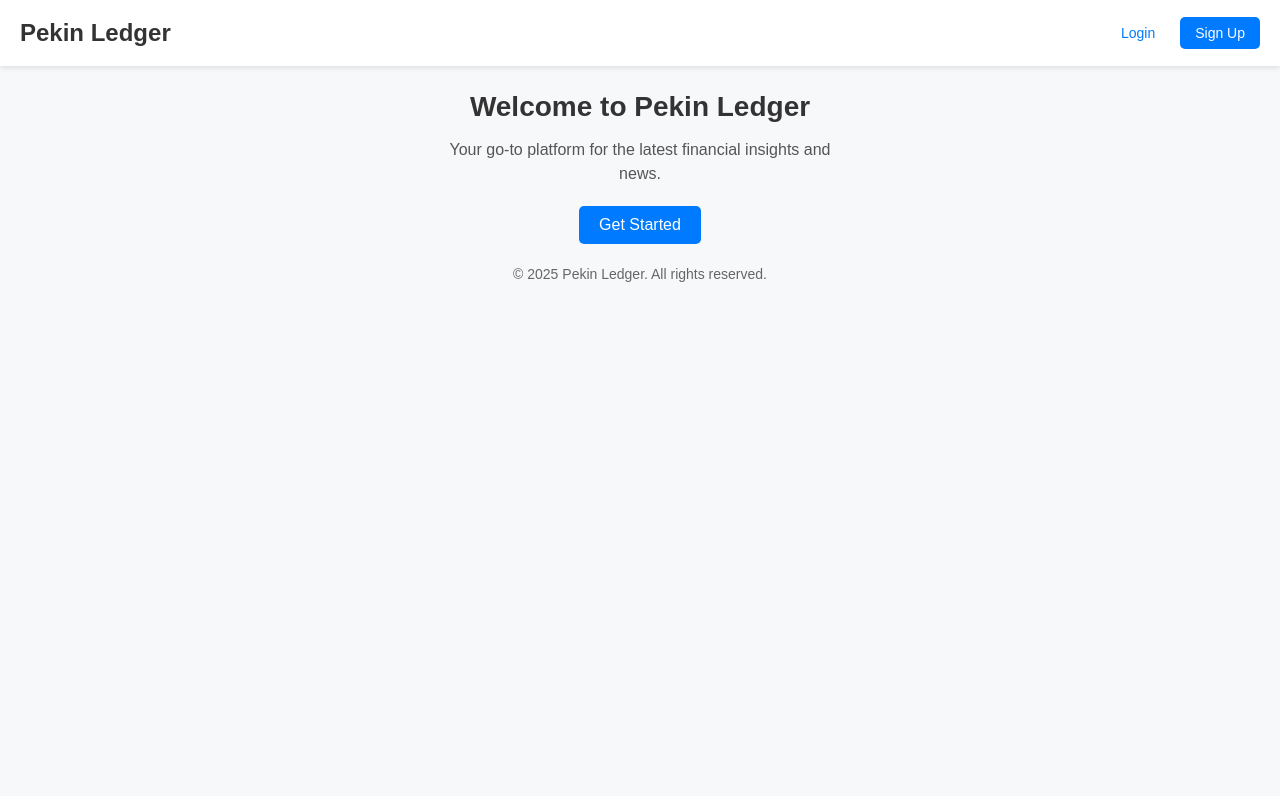
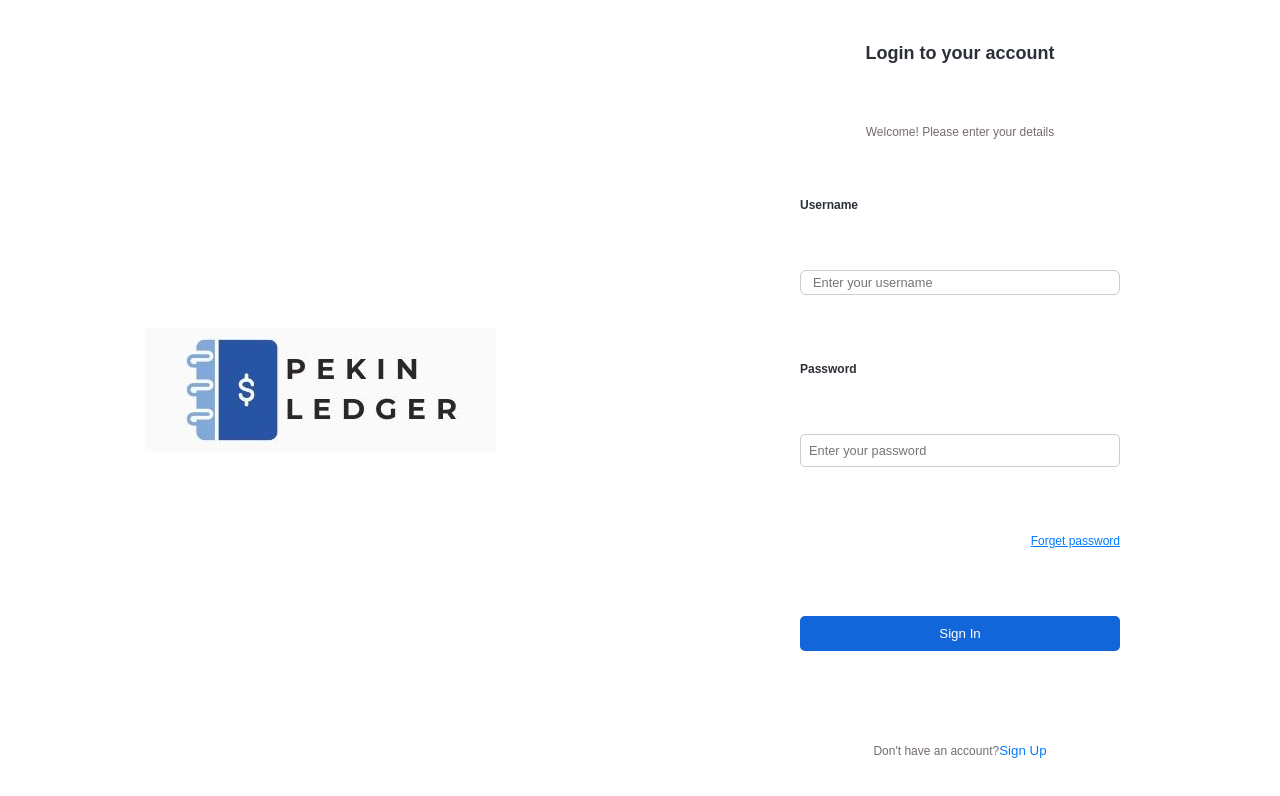
Before and after one commit to Pekin-Software/Pekin-Ledger_Front-End, a React (Vite) app: page / in a window 1280 px wide. Shown: the top 796 px of the page. Built offline with nearby package versions, Linux system fonts and the light colour scheme; what chartjs-plugin-datalabels would draw is missing.

Commit message:
fix landing page for app

```diff
--- a/src/App.jsx
+++ b/src/App.jsx
@@ -1,66 +1,8 @@
-// import React, { useEffect, useState } from "react";
-// import { Routes, Route, useNavigate } from "react-router-dom";
-// import AdminDashboard from "./components/Admin Dashboard/admindashboard";
-// import ManagerDashboard from "./components/Manager Dashboard/managerdashboard";
-// import CashierDashboard from "./components/Cashier Dashboard/cashierdashboard";
-// import LandingPage from "./components/landingpage";
-// import "./App.css";
-// import Authentication from "./components/Authentications/authentication";
-// import Cookies from "js-cookie";
-// import AppProviders from "./contexts/AppProviders";
-
-// function App() {
-//   const navigate = useNavigate();
-//   const [userRole, setUserRole] = useState(Cookies.get("role") || null);
-//   const [tenant, setTenant] = useState(Cookies.get("tenant") || null);
-
-//   useEffect(() => {
-//     const role = Cookies.get("role");
-//     const tenant = Cookies.get("tenant");
-//     setUserRole(role);
-//     setTenant(tenant);
-
-//     // If userRole exists, redirect to the appropriate dashboard
-//     if (role === "Cashier") {
-//       navigate("/point-of-sale");
-//     } else if (role === "Manager") {
-//       navigate("/store-inventory");
-//     } else if (role === "Admin") {
-//       navigate("/general-inventory");
-//     } else {
-//       navigate("/")
-//     }
-
-//   }, [navigate]);
-
-
-//   return (
-//    <AppProviders>
-//      <div className="landing-container">
-//       <Routes>
-//         <Route path="/login" element={<Authentication defaultSignIn={true} navigate={useNavigate()} />} />
-//         <Route path="/signup" element={<Authentication defaultSignIn={false} />} />
-
-//         <Route path="/general-inventory" element={userRole === "Admin" ? <AdminDashboard /> : <Authentication defaultSignIn={true} />} />
-//         <Route path="/store-inventory" element={userRole === "Manager" ? <ManagerDashboard /> : <Authentication defaultSignIn={true} />} />
-//         <Route path="/point-of-sale" element={userRole === "Cashier" ? <CashierDashboard /> : <Authentication defaultSignIn={true} />} />
-
-//         {/* Landing Page */}
-//         <Route path="/" element={<LandingPage />}/>
-//       </Routes>
-//     </div>
-//    </AppProviders>
-//   );
-// }
-
-// export default App;
-
 import React, { useEffect, useState } from "react";
 import { Routes, Route, useNavigate } from "react-router-dom";
 import AdminDashboard from "./components/Admin Dashboard/admindashboard";
 import ManagerDashboard from "./components/Manager Dashboard/managerdashboard";
 import CashierDashboard from "./components/Cashier Dashboard/cashierdashboard";
-import LandingPage from "./components/landingpage";
 import Authentication from "./components/Authentications/authentication";
 import Cookies from "js-cookie";
 import AppProviders from "./contexts/AppProviders";
@@ -97,9 +39,8 @@ function App() {
 
   return (
     <AppProviders>
-      <div className="landing-container">
         <Routes>
-          <Route path="/login" element={<Authentication defaultSignIn={true} />} />
+          <Route path="/" element={<Authentication defaultSignIn={true} />} />
           <Route path="/signup" element={<Authentication defaultSignIn={false} />} />
 
           <Route
@@ -120,11 +61,7 @@ function App() {
               userRole === "Cashier" ? <CashierDashboard /> : <Authentication defaultSignIn={true} />
             }
           />
-
-          {/* Landing Page */}
-          <Route path="/" element={<LandingPage />} />
         </Routes>
-      </div>
     </AppProviders>
   );
 }
--- a/src/components/Authentications/authentication.jsx
+++ b/src/components/Authentications/authentication.jsx
@@ -19,7 +19,6 @@ export default function Authentication({ defaultSignIn, setShowAuth }) {
   return (
     <div className="auth-container">
       <div className="logo-container">
-        <button className="close-btn" onClick={() => { navigate('/');  }}><img src={back_btn} alt="Back"/></button>
         <div className="logo"><img src={logo} alt="Logo"/></div>
       </div>
 
@@ -35,7 +34,7 @@ export default function Authentication({ defaultSignIn, setShowAuth }) {
   );
 }
 
-function SignInForm({ navigate }) {
+function SignInForm({ navigate, setIsSignIn }) {
   const [username, setUsername] = useState("");
   const [password, setPassword] = useState("");
 
@@ -83,11 +82,6 @@ function SignInForm({ navigate }) {
     } catch (error) {
       console.error("Login failed", error);
     }
-
-  const handleSignUp = (e) => {
-    e.preventDefault(); // Prevent form submission behavior
-    navigate("/signup"); // Navigate to the signup page
-  };
   };
 
   return (
@@ -119,7 +113,7 @@ function SignInForm({ navigate }) {
 
       <p className="signup-txt">
         Don't have an account?
-        <button onClick={() => navigate("/signup")}>Sign Up</button>
+        <button type="button" onClick={() => setIsSignIn(false)}>Sign Up</button>
       </p>
     </form>
 
@@ -128,6 +122,7 @@ function SignInForm({ navigate }) {
 
 export function SignUpForm({
   navigate,
+  setIsSignIn,
   title = "Create an account",
   subtitle = "Start your 30-day free trial.",
   usePositionInsteadOfBusinessName = false,
@@ -373,7 +368,7 @@ export function SignUpForm({
         {showLoginLink && (
           <p className="signup-txt">
             Already have an account?
-            <button onClick={() => navigate('/login')}>Login</button>
+            <button type="button" onClick={() => setIsSignIn(true)}>Login</button>
           </p>
         )}
       </form>
--- a/src/components/landingpage.css
+++ /dev/null
@@ -1,109 +0,0 @@
-/* Basic Reset */
-* {
-    margin: 0;
-    padding: 0;
-    box-sizing: border-box;
-    font-family: Arial, sans-serif;
-  }
-
-  /* Main container */
-  .landing-container {
-    width: 100%;
-    min-height: 100vh;
-    display: flex;
-    flex-direction: column;
-    align-items: center;
-    color: #333;
-  }
-
-  /* Header */
-  .landing-header {
-    width: 100%;
-    padding: 15px 20px;
-    background-color: white;
-    box-shadow: 0px 2px 5px rgba(0, 0, 0, 0.1);
-    display: flex;
-    justify-content: space-between;
-    align-items: center;
-  }
-
-  .landing-logo {
-    font-size: 24px;
-    font-weight: bold;
-  }
-
-  .landing-nav {
-    display: flex;
-    gap: 10px;
-  }
-
-  .landing-nav button {
-    padding: 8px 15px;
-    font-size: 14px;
-    border: none;
-    border-radius: 5px;
-    cursor: pointer;
-    transition: background 0.3s ease;
-  }
-
-  .login-btn {
-    background-color: transparent;
-    color: #007bff;
-    border: 1px solid #007bff;
-  }
-
-  .login-btn:hover {
-    background-color: #007bff;
-    color: white;
-  }
-
-  .signup-btn {
-    background-color: #007bff;
-    color: white;
-  }
-
-  .signup-btn:hover {
-    background-color: #0056b3;
-  }
-
-  /* Main Content */
-  .landing-content {
-    text-align: center;
-    margin-top: 20px;
-  }
-
-  .landing-content h2 {
-    font-size: 28px;
-    margin-bottom: 10px;
-  }
-
-  .landing-content p {
-    font-size: 16px;
-    color: #555;
-    max-width: 400px;
-    margin: 0 auto;
-  }
-
-  /* Get Started Button */
-  .landing-button {
-    margin-top: 20px;
-    padding: 10px 20px;
-    font-size: 16px;
-    background-color: #007bff;
-    color: white;
-    border: none;
-    border-radius: 5px;
-    cursor: pointer;
-    transition: background 0.3s ease;
-  }
-
-  .landing-button:hover {
-    background-color: #0056b3;
-  }
-
-  /* Footer */
-  .landing-footer {
-    margin-top: 20px;
-    font-size: 14px;
-    color: #666;
-  }
--- a/src/components/landingpage.jsx
+++ /dev/null
@@ -1,61 +0,0 @@
-import React, { useState } from "react";
-import { useNavigate } from "react-router-dom"; // Import the useNavigate hook
-import Authentication from "./Authentications/authentication";
-import "./landingpage.css";
-
-const LandingPage = () => {
-  const [showAuth, setShowAuth] = useState(false);
-  const [defaultSignIn, setDefaultSignIn] = useState(true);
-
-  // Initialize the navigate function
-  const navigate = useNavigate();
-
-  const openAuth = (isSignIn) => {
-    setDefaultSignIn(isSignIn);
-    setShowAuth(true);
-  };
-
-  const handleGetStarted = () => {
-    // Navigate to the signup page when Get Started is clicked
-    navigate("/signup");
-  };
-
-  return (
-    <div className="landing-container">
-      {showAuth ? (
-        <Authentication defaultSignIn={defaultSignIn} setShowAuth={setShowAuth} />
-      ) : (
-        <>
-          {/* Header */}
-          <header className="landing-header">
-            <div className="landing-logo">Pekin Ledger</div>
-            <nav className="landing-nav">
-            <button className="login-btn" aria-label="Login" onClick={() => navigate("/login")}>
-                Login
-            </button>
-
-            <button className="signup-btn" aria-label="Sign Up" onClick={() => navigate("/signup")}>
-                Sign Up
-            </button>
-
-            </nav>
-          </header>
-
-          {/* Main Content */}
-          <main className="landing-content">
-            <h2>Welcome to Pekin Ledger</h2>
-            <p>Your go-to platform for the latest financial insights and news.</p>
-            <button className="landing-button" onClick={handleGetStarted}>Get Started</button>
-          </main>
-
-          {/* Footer */}
-          <footer className="landing-footer">
-            &copy; {new Date().getFullYear()} Pekin Ledger. All rights reserved.
-          </footer>
-        </>
-      )}
-    </div>
-  );
-};
-
-export default LandingPage;
```
